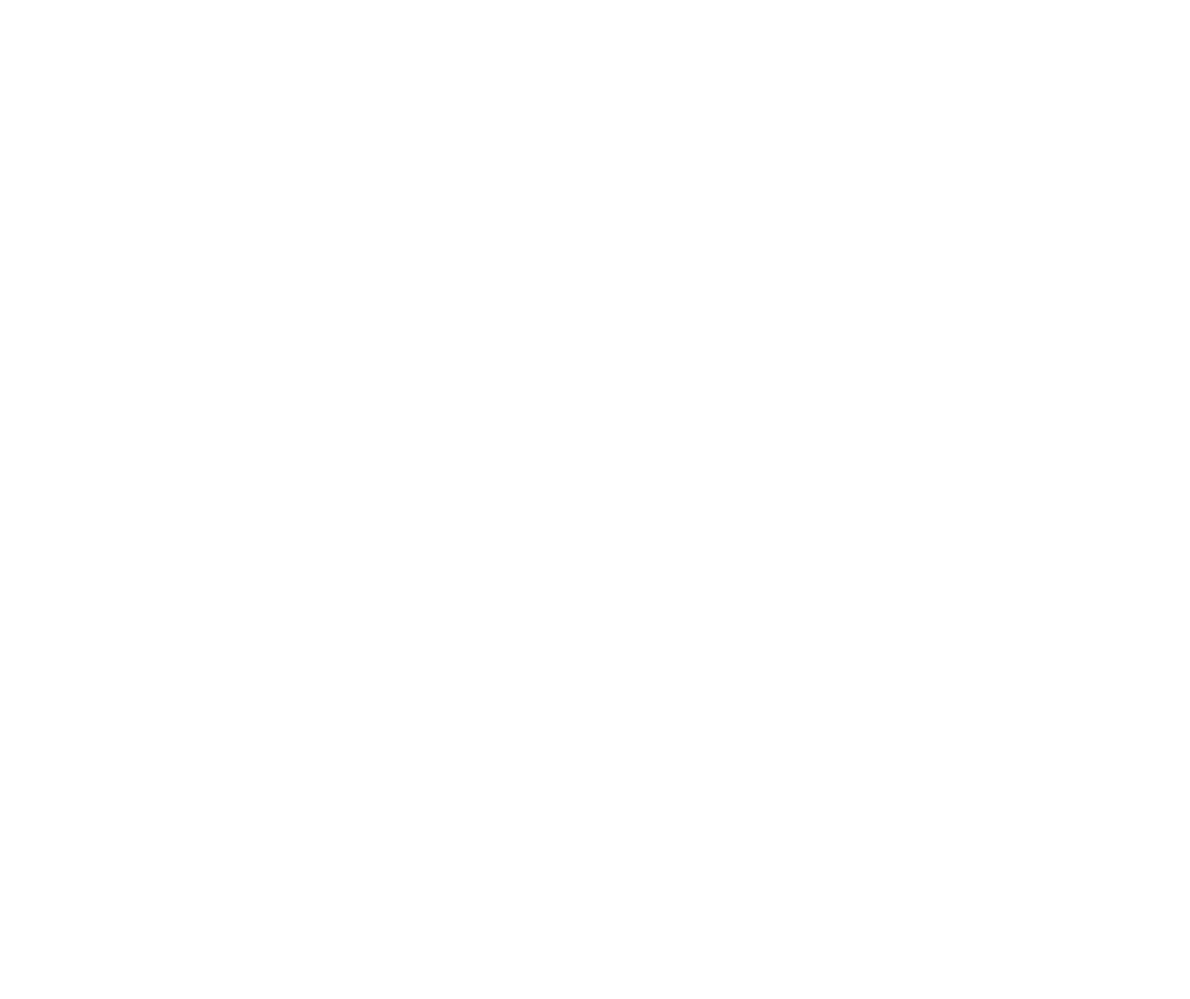
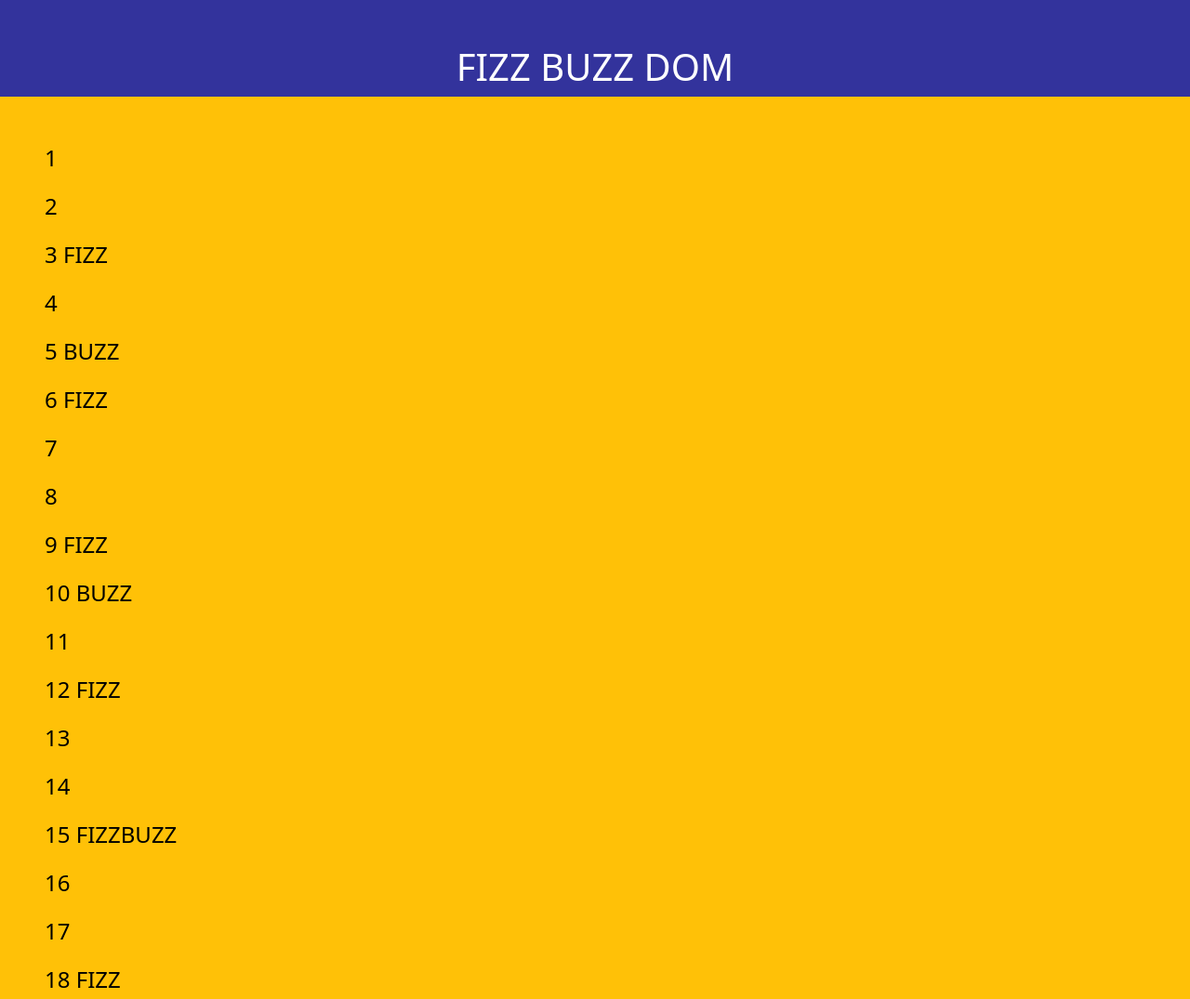
Before and after one commit to EliaMagris/js-fizzbuzz, a plain HTML site: page index.html in a window 1280 px wide. Shown: the top 1075 px of the page at 93% size. Before the commit the page ends 800 px from the top, so only its background shows below. Drawn offline with nearby package versions, Linux system fonts and the light colour scheme.

Commit message:
1° bonus

```diff
--- a/assets/main.js
+++ b/assets/main.js
@@ -1,3 +1,12 @@
+let NumberId = document.getElementById("Container");
+
+let element = document.createElement("div");
+
+element.classList.add('text-black',"fs-4", "p-5");
+
+NumberId.classList.add("bg-warning")
+
+NumberId.append(element);
 
 
 
@@ -5,14 +14,19 @@ for (let i = 1; i <= 100; i++) {
 
     if (i % 3 == 0 && i % 5 == 0){
         console.log(`${i} FIZZBUZZ`);
+        element.innerHTML += `<p>${i} FIZZBUZZ</p>`;
 
     }else if(i % 3 == 0){
-       console.log(`${i} FIZZ`);
+        console.log(`${i} FIZZ`);
+        element.innerHTML += `<p>${i} FIZZ</p>`;
 
     }else if (i % 5 == 0){
-       console.log(`${i} BUZZ`);
+        console.log(`${i} BUZZ`);
+        element.innerHTML += `<p">${i} BUZZ</p>`;
+        element.classList.add("bg.warning")
 
     }else{
         console.log(`${i}`);
+        element.innerHTML += `<p>${i}</p>`;
     }
 }
--- a/index.html
+++ b/index.html
@@ -10,10 +10,15 @@
       rel="stylesheet"
       integrity="sha384-Zenh87qX5JnK2Jl0vWa8Ck2rdkQ2Bzep5IDxbcnCeuOxjzrPF/et3URy9Bv1WTRi"
       crossorigin="anonymous"/>
+      <link rel="stylesheet" href="assets/css/style.css">
   </head>
-  <body>
+  <body style="background-color: rgb(51, 51, 156);">
 
-    <h4 id="result"></h4>
+    <h1 class="text-center mt-5 text-white">FIZZ BUZZ DOM</h3>
+
+    <div id="Container"></div>
+
+
 
 
     <script
```
